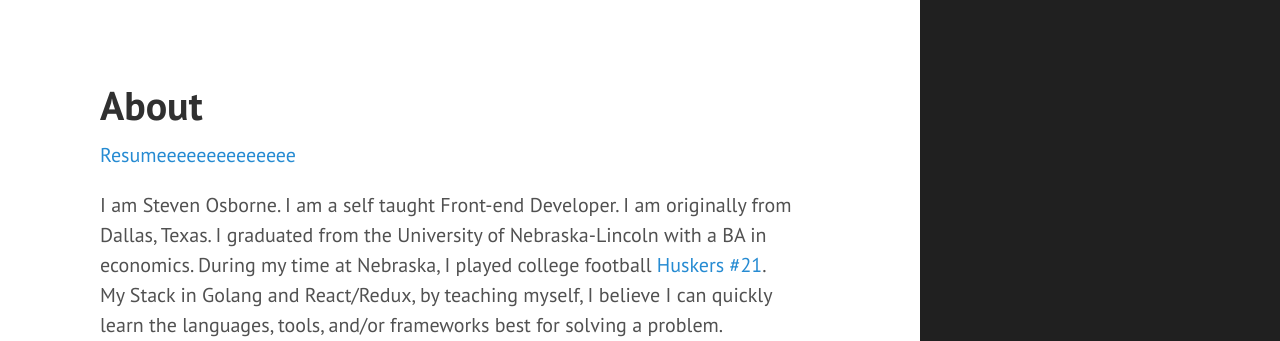
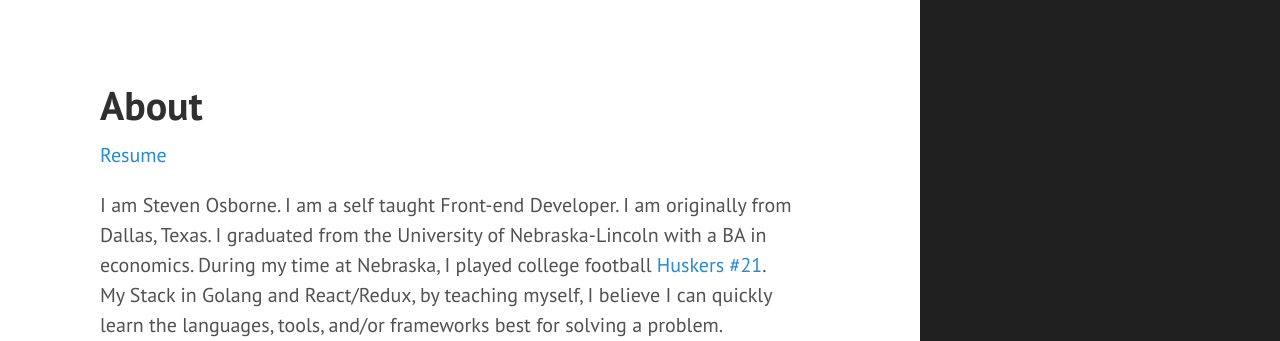
Before and after one commit to NikonMcFly/My-blog, a Jekyll site: the page built from about.md, in a window 1280 px wide. Shown: the top 341 px of the page. Built offline with Jekyll 4.4.1, drawn with Linux system fonts in a browser that asks for light colours; Markdown is read by kramdown in place of the engine named in the settings.

Commit message:
conflict

```diff
--- a/about.md
+++ b/about.md
@@ -3,7 +3,7 @@ layout: page
 title: About
 ---
 
-<a href="resume.pdf">Resumeeeeeeeeeeeeee</a>
+<a href="/about/resume.pdf">Resume</a>
 
 I am Steven Osborne. I am a self taught Front-end Developer. I am originally from Dallas, Texas. I graduated from the University of Nebraska-Lincoln with a BA in economics. During my time at Nebraska, I played college football [Huskers #21](http://www.huskers.com/ViewArticle.dbml?ATCLID=1515319).
 <br>
```
